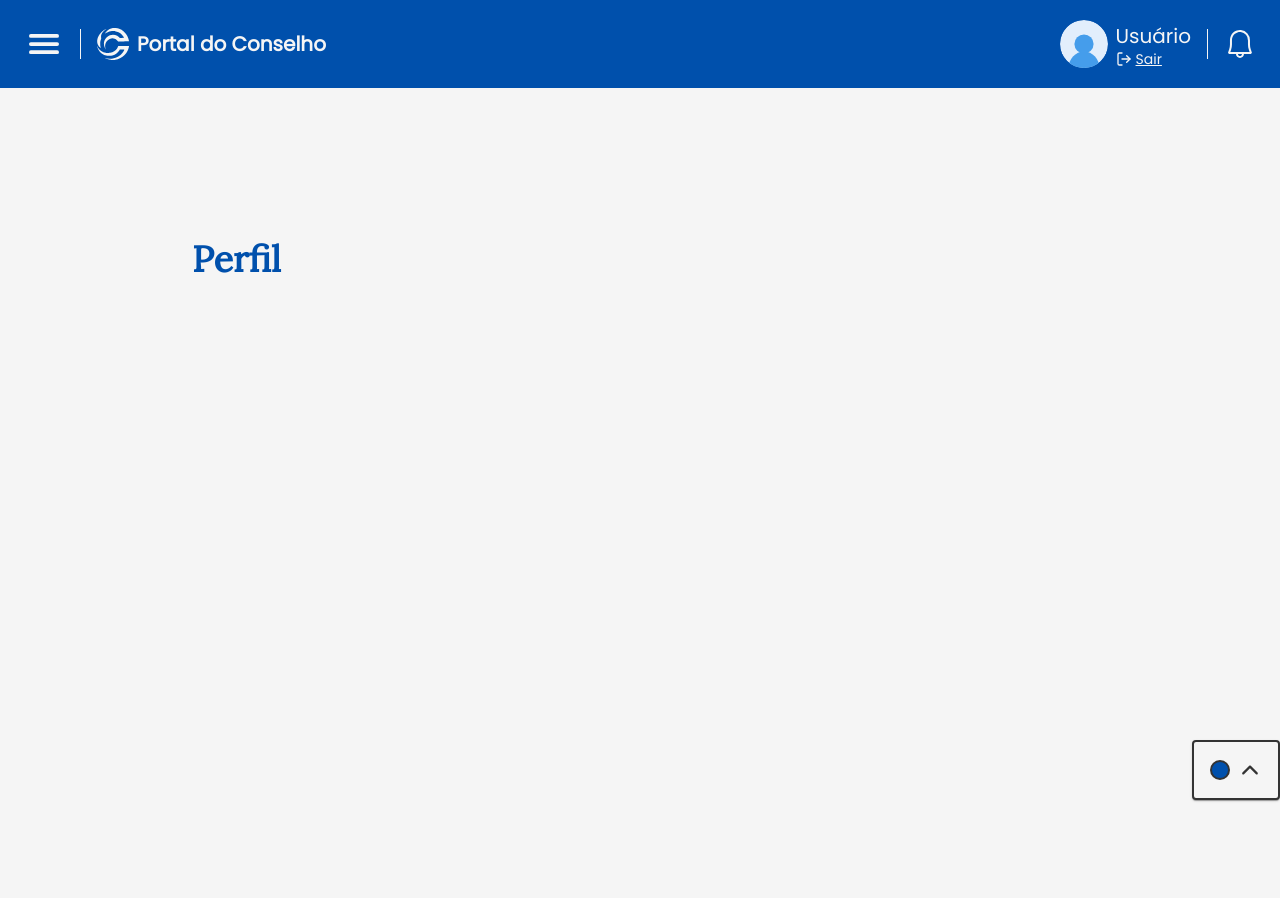
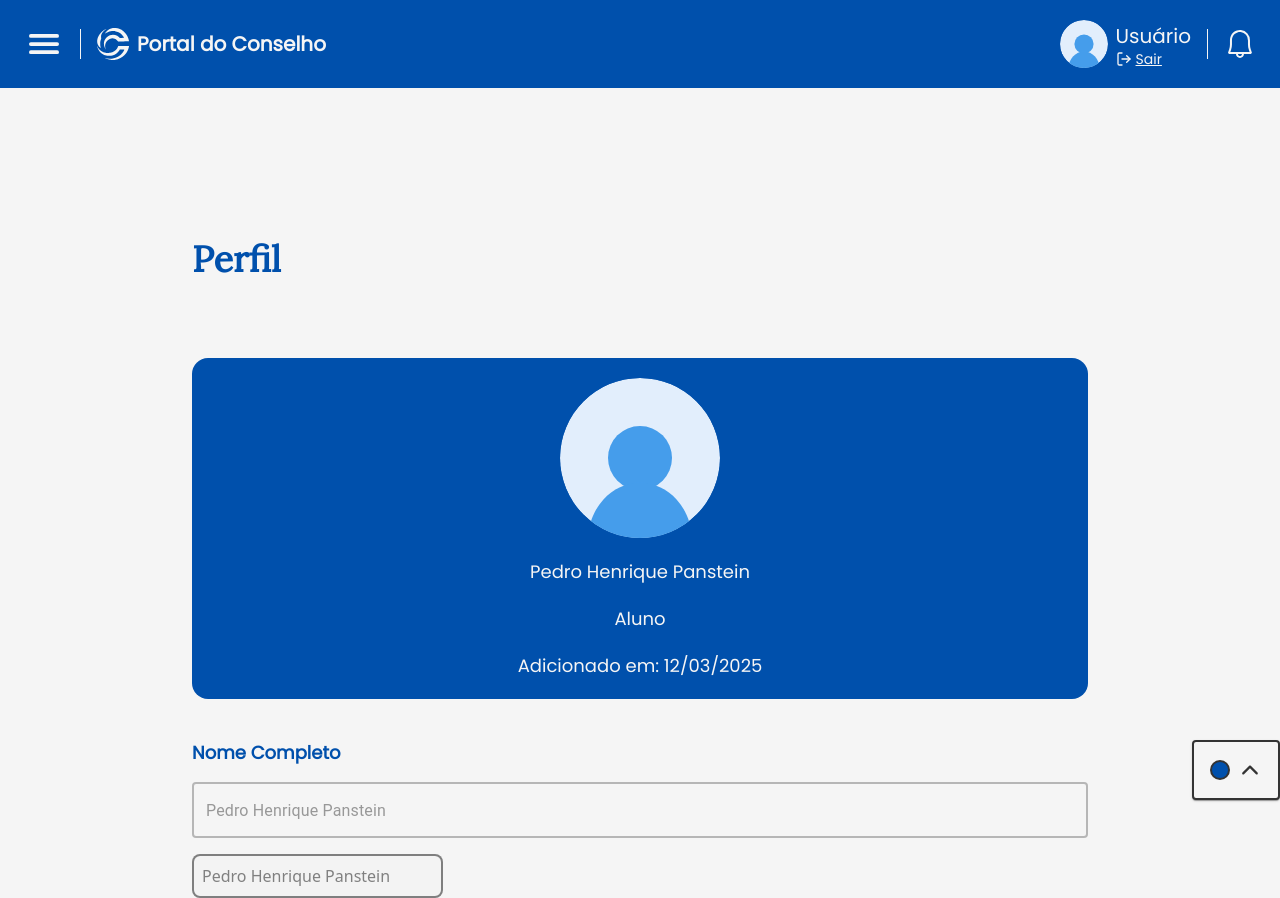
Before and after one commit to Hivqs79/Portal_do_Conselho, a Next.js app in the folder front/app/: page /profile in a window 1280 px wide. Built offline with nearby package versions, Linux system fonts and the light colour scheme.

Commit message:
:sparkles: feat: Inicilize to profile page implementation

```diff
--- a/front/app/app/components/page.tsx
+++ b/front/app/app/components/page.tsx
@@ -222,12 +222,6 @@ export default function Components() {
 
       <Pagination />
 
-      <AvaliationInputs
-        wrtiteOnly={false}
-        Negativecontent="teste"
-        Positivecontent="teste"
-      />
-
       <Photo photo={""} rounded={false} classname="w-20 h-20" />
       <Photo photo={""} rounded={true} classname="w-20 h-20" />
     </Container>
--- a/front/app/app/profile/page.tsx
+++ b/front/app/app/profile/page.tsx
@@ -1,10 +1,94 @@
+"use client";
 import Title from "@/components/Title";
-import { Box } from "@mui/material";
+import Photo from "@/components/profile/Photo";
+import OpacityHex from "@/hooks/OpacityHex";
+import { useThemeContext } from "@/hooks/useTheme";
+import { Box, TextField, Typography, styled } from "@mui/material";
+
+// MuiOutlinedInput: {
+//     styleOverrides: {
+//       root: {
+//         "&:hover:not(.Mui-focused) .MuiOutlinedInput-notchedOutline": {
+//           borderColor: colorByMode,
+//           borderWidth: "2px",
+//           color: this.getContrastThemeColor(),
+//         },
+//         "&.Mui-focused .MuiOutlinedInput-notchedOutline": {
+//           borderColor: colorByMode,
+//           borderWidth: "2px",
+//           boxShadow: "2px 2px 4px 1px" + colorByMode + "77",
+//         },
+//         color: this.getContrastThemeColor(),
+//       },
+//       notchedOutline: {
+//         borderColor: colorByMode,
+//         borderWidth: "2px",
+//       },
+//     },
+//   },
 
 export default function Profile() {
-    return (
-        <Box>
-            <Title textHighlight="Perfil"/>
-        </Box>
-    )
+  const { primaryColor, whiteColor, colorByModeSecondary, constrastColor } =
+    useThemeContext();
+
+  return (
+    <Box>
+      <Title textHighlight="Perfil" />
+      <Box
+        style={{ backgroundColor: primaryColor }}
+        className="flex h-ful flex-col items-center justify-between rounded-big gap-5 p-5"
+      >
+        <span className="flex flex-col justify-center items-center gap-5">
+          <Photo rounded={true} classname="h-40 w-40" />
+          <Typography
+            className="text-center"
+            variant="lg_text_regular"
+            color={whiteColor}
+          >
+            Pedro Henrique Panstein
+          </Typography>
+          <Typography
+            className="text-center"
+            variant="lg_text_regular"
+            color={whiteColor}
+          >
+            Aluno
+          </Typography>
+        </span>
+        <Typography
+          className="text-center"
+          variant="lg_text_regular"
+          color={whiteColor}
+        >
+          Adicionado em: 12/03/2025
+        </Typography>
+      </Box>
+      <Box className="mt-10">
+        <span className="w-full flex flex-col justify-center items-start gap-4">
+          <Typography color={colorByModeSecondary} variant="lg_text_bold">
+            Nome Completo
+          </Typography>
+
+          <TextField
+            id="outlined-search"
+            aria-readonly
+            disabled
+            sx={{ width: "100%" }}
+            value={"Pedro Henrique Panstein"}
+            type="text"
+            color="primary"
+          />
+          <input
+            style={{
+              color: OpacityHex(constrastColor, 0.6),
+              borderColor: OpacityHex(constrastColor, 0.6),
+            }}
+            disabled
+            value={"Pedro Henrique Panstein"}
+            className="outline-none border-2 rounded-normal p-2"
+          />
+        </span>
+      </Box>
+    </Box>
+  );
 }
--- a/front/app/components/Header.tsx
+++ b/front/app/components/Header.tsx
@@ -54,7 +54,7 @@ export default function Header({ variant }: HeaderProps) {
           <>
             <div onClick={() => setOpenMenu(!openMenu)}>
               <Icon
-                IconPassed={ openMenu ? IoClose : IoMenu}
+                IconPassed={openMenu ? IoClose : IoMenu}
                 color={whiteColor}
                 className="w-10 h-10"
               />
@@ -85,7 +85,9 @@ export default function Header({ variant }: HeaderProps) {
       <Box className="flex flex-row-reverse sm:flex-row items-center">
         {/* TODO: substitute for a component of UserImage */}
         <div className="w-12 h-12 flex justify-center items-center rounded-full">
-          <Photo photo={""} rounded={true} classname="w-full h-full" />
+          <Link href={"/profile"}>
+            <Photo photo={""} rounded={true} classname="w-full h-full" />
+          </Link>
         </div>
         <Box className="flex flex-col justify-center items-end sm:items-start mr-2 sm:mr-0 sm:ml-2">
           <Typography
```
Also changed, not shown: front/app/app/globals.css (line endings or trailing spaces).
